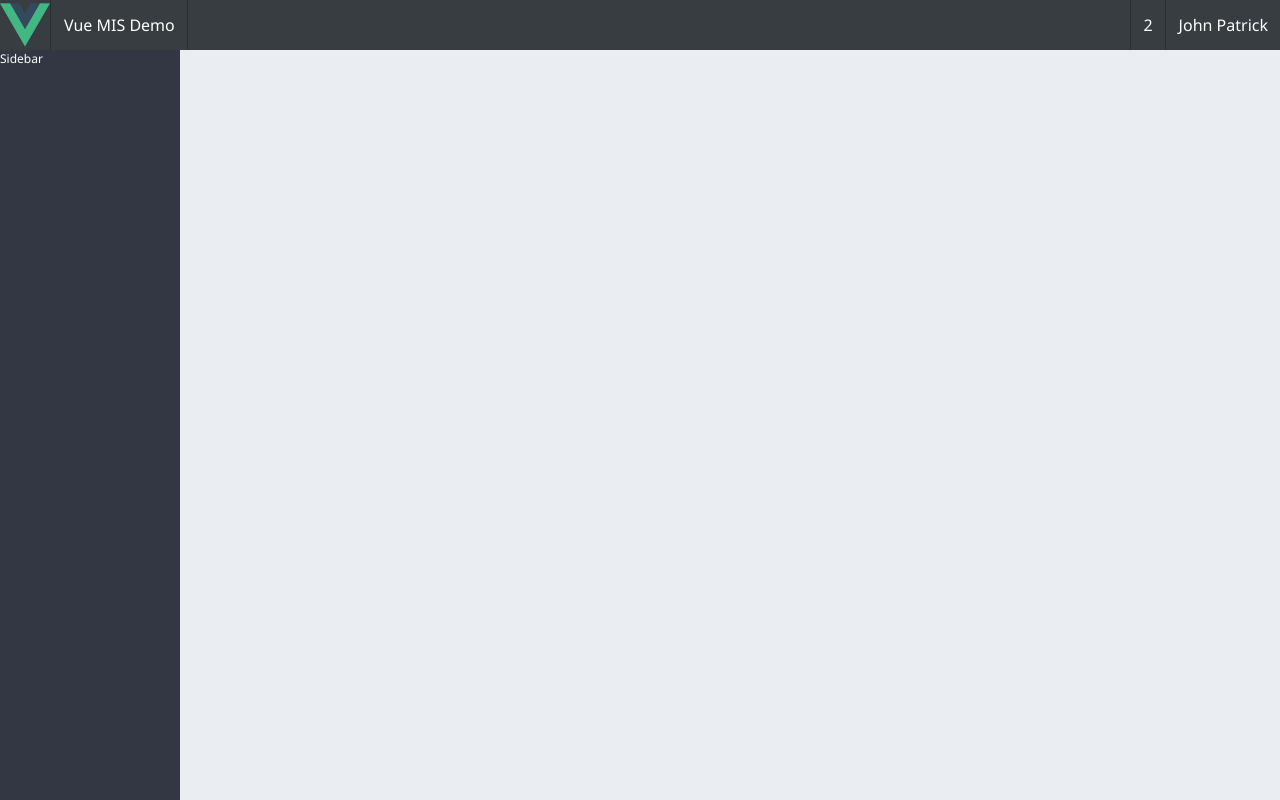
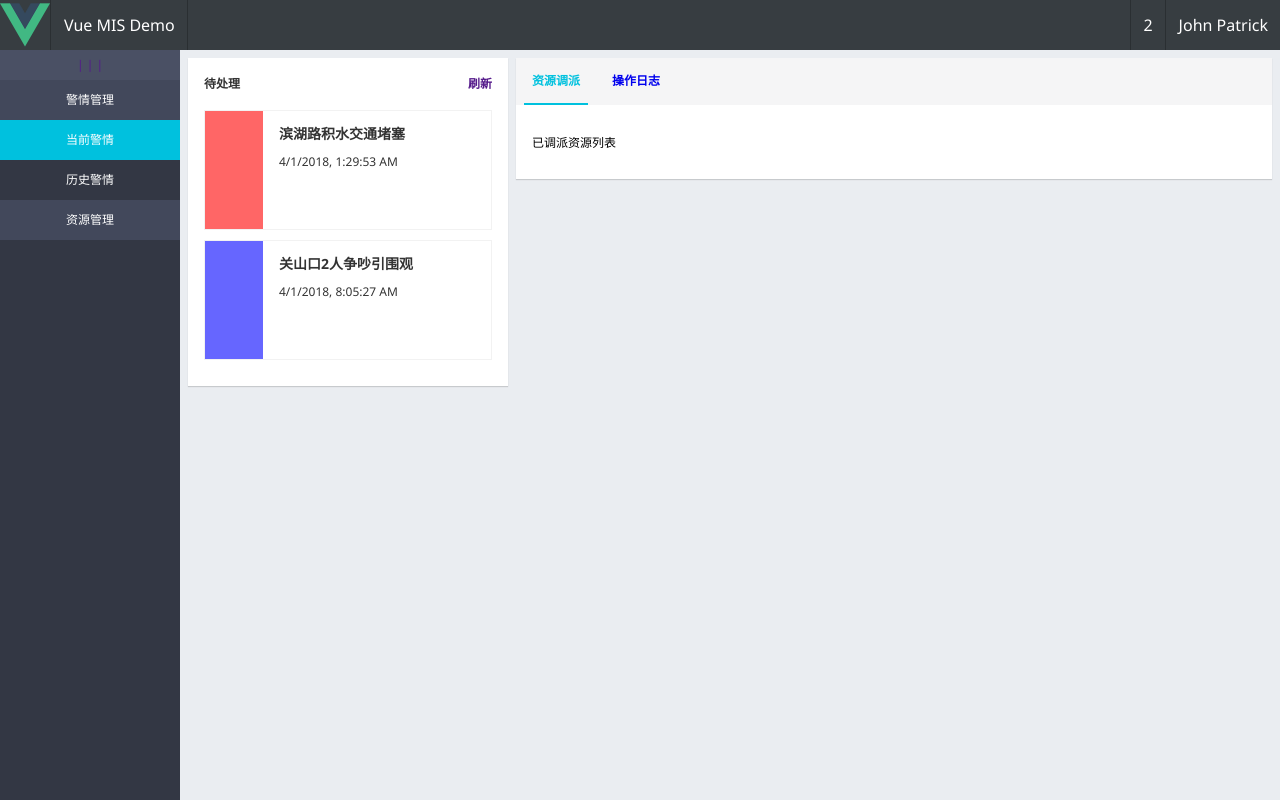
Before and after one commit to liyuan-rey/vue-mis-demo, a Vue app: page /#/incidents/pending-list in a window 1280 px wide. Built offline with nearby package versions, Linux system fonts and the light colour scheme.

Commit message:
update: implement pending-list

```diff
--- a/public/styles.css
+++ b/public/styles.css
@@ -2,6 +2,7 @@ body {
   margin: 0;
   padding: 0;
   font-family: "Segoe UI", "Microsoft YaHei UI";
+  font-size: 12px;
 }
 
 a {
@@ -28,9 +29,9 @@ ol {
 }
 
 .level-urgent {
-  background-color: rgba(255, 0, 0, 0.60);
+  background-color: rgba(255, 0, 0, 0.6);
 }
 
 .level-normal {
-  background-color: rgba(0, 0, 255, 0.60);
+  background-color: rgba(0, 0, 255, 0.6);
 }
--- a/src/views/incidents/pending-list/pending-list.vue
+++ b/src/views/incidents/pending-list/pending-list.vue
@@ -1,6 +1,6 @@
 <template>
   <div>
-    <!-- <div class="inc-mag-left">
+    <div class="inc-mag-left">
       <div class="inc-list box-shadow">
         <div class="title">
           <span>待处理</span>
@@ -10,11 +10,11 @@
         </div>
         <div class="content">
           <ul>
-        <li *ngFor="let incident of incidents" (click)="selectIncident($event, incident.id)">
+            <li v-for="incident in incidents" :key="incident.id" v-on:click="selectIncident($event, incident.id)">
               <div class="list-cell">
-            <div class="cell-icon" [ngClass]="common.getLevelStyle(incident.level)"></div>
-            <div class="title">{{incident.title}}</div>
-            <div>{{incident.reportTime.toLocaleString()}}</div>
+                <div class="cell-icon" v-bind:class="getLevelStyle(incident.level)"></div>
+                <div class="title">{{ incident.title }}</div>
+                <div>{{ incident.reportTime.toLocaleString() }}</div>
               </div>
             </li>
           </ul>
@@ -23,13 +23,13 @@
     </div>
 
     <div class="inc-mag-right">
-  <div *ngIf="currentIncident" class="inc-detail box-shadow">
-    <div class="title">{{currentIncident.title}}</div>
-    <div>{{currentIncident.reportTime.toLocaleTimeString()}}</div>
-    <div class="{{common.getLevelStyle(currentIncident.level)}}">
-      {{currentIncident.level + " - " + common.getLevelTitle(currentIncident.level)}}
+      <div v-if="currentIncident" class="inc-detail box-shadow">
+        <div class="title">{{ currentIncident.title }}</div>
+        <div>{{ currentIncident.reportTime.toLocaleTimeString() }}</div>
+        <div v-bind:class="getLevelStyle(currentIncident.level)">
+          {{ currentIncident.level + ' - ' + getLevelTitle(currentIncident.level) }}
         </div>
-    <div>{{currentIncident.description}}</div>
+        <div>{{ currentIncident.description }}</div>
       </div>
 
       <div class="inc-relative-content box-shadow">
@@ -47,19 +47,45 @@
           </div>
         </div>
       </div>
-    </div>-->
+    </div>
   </div>
 </template>
 
 <script scoped lang="ts">
 import { Component, Vue } from 'vue-property-decorator';
+import { Incident } from '../shared/incident';
+import { getLevelStyle, getLevelTitle } from '../shared/utils';
+import svc from '../../../shared/client-sdk';
 
 @Component({ components: {} })
-export default class PendingList extends Vue {}
-</script>
+export default class PendingList extends Vue {
+  data() {
+    return {
+      common: {
+        getLevelStyle: getLevelStyle,
+        getLevelTitle: getLevelTitle,
+      },
+      currentIncident: null,
+      incidents: svc.getIncidentListSimple(),
+    };
+  }
+
+  getLevelStyle = getLevelStyle;
+  getLevelTitle = getLevelTitle;
+
+  selectIncident(e: any, id: string) {
+    e.preventDefault();
+
+    if (this.$data.currentIncident && this.$data.currentIncident.id === id) {
+      return;
+    }
+
+    this.$data.currentIncident = svc.getIncidentInfo(id);
+  }
+}
 </script>
 
-<style lang="css">
+<style lang="scss" scoped>
 :host {
   display: block;
   font-size: 12px;
@@ -68,37 +94,28 @@ export default class PendingList extends Vue {}
 
 .inc-mag-left {
   width: 320px;
-}
 
-.inc-mag-left .inc-list {
+  .inc-list {
     color: #333333;
     background-color: #fff;
     padding: 16px;
-}
 
-.inc-list .title {
+    .title {
       font-size: 12px;
       font-weight: bold;
       height: 20px;
       margin-bottom: 16px;
     }
 
-.inc-list .content {
-  font-size: 12px;
-}
-
-.inc-list .content li {
+    .content {
+      li {
         margin-bottom: 10px;
-}
-
-.inc-list .content li .list-cell {
+        .list-cell {
           position: relative;
           padding: 0 20px 0 74px;
           height: 118px;
           border: 1px solid #f2f2f2;
-}
-
-.list-cell .cell-icon {
+          .cell-icon {
             position: absolute;
             top: 0px;
             left: 0px;
@@ -106,13 +123,18 @@ export default class PendingList extends Vue {}
             width: 58px;
           }
 
-.list-cell .title {
+          .title {
             font-size: 14px;
             margin-top: 12px;
             margin-bottom: 10px;
           }
 
-.list-cell .desc {
+          .desc {
+          }
+        }
+      }
+    }
+  }
 }
 
 .inc-mag-right {
@@ -120,23 +142,18 @@ export default class PendingList extends Vue {}
   top: 8px;
   right: 8px;
   left: 336px;
+
+  .inc-detail {
+    background-color: #fff;
+    padding: 16px;
+    .title {
+      font-weight: bold;
+    }
   }
 
-.inc-mag-right .inc-detail {
+  .inc-relative-content {
     background-color: #fff;
-  padding: 16px;
-}
-
-.inc-detail .title {
-  font-size: 12px;
-  font-weight: bold;
-}
-
-.inc-mag-right .inc-relative-content {
-  background-color: #fff;
-}
-
-.inc-relative-content ul.header {
+    ul.header {
       border: none;
       width: 100%;
       height: 45px;
@@ -144,14 +161,13 @@ export default class PendingList extends Vue {}
       background-color: #f5f5f6;
       list-style: none;
       display: table;
+      font-weight: bold;
     }
-
-.inc-relative-content ul.header > li {
+    ul.header > li {
       float: left;
       position: relative;
       display: block;
     }
-
     ul.header > li a {
       border: none;
       border-bottom: 2px solid transparent;
@@ -167,11 +183,12 @@ ul.header > li.active a {
       color: #00c1de;
     }
 
-.inc-relative-content .body {
+    .body {
       position: relative;
-}
-
-.inc-relative-content .body .page {
+      .page {
         padding: 16px;
       }
+    }
+  }
+}
 </style>
--- /dev/null
+++ b/src/views/incidents/shared/utils.ts
@@ -0,0 +1,14 @@
+const LevelStyle = {
+  1: ['level-urgent', '紧急'],
+  2: ['', ''],
+  3: ['level-normal ', '普通'],
+  4: ['', '']
+};
+
+export function getLevelStyle(level: number): string {
+  return LevelStyle[level + ''][0];
+}
+
+export function getLevelTitle(level: number): string {
+  return LevelStyle[level + ''][1];
+}
--- a/src/views/sidebar/sidebar.vue
+++ b/src/views/sidebar/sidebar.vue
@@ -1,40 +1,68 @@
 <template>
-  <div class="cls-sidebar">Sidebar
-    <!-- <div class="toggle">
+  <div>
+    <div class="toggle">
       <a href="">| | |</a>
     </div>
     <div
-      *ngFor="let item of navData"
+      v-for="item in navData"
+      :key="item.id"
       class="nav-page"
-      [class.active]="isPageActived(item)"
-      (click)="togglePage($event, item)"
+      v-bind:class="{ active: isPageActived(item) }"
+      v-on:click="togglePage($event, item)"
     >
       <div class="nav-page-title sidebar-trans">
-        <span>{{item.label}}</span>
+        <span>{{ item.label }}</span>
       </div>
       <ul
         class="sidebar-trans"
-        [style.max-height.px]="isPageActived(item) ? item.children.length * 40 : 0"
+        v-bind:style="{ maxHeight: (isPageActived(item) ? item.children.length * 40 : 0) + 'px' }"
       >
         <li
-          *ngFor="let child of item.children"
-          [class.active]="isPageActived(item) && currentItemId === child.id"
+          v-for="child in item.children"
+          :key="child.id"
+          v-bind:class="{ active: isPageActived(item) && currentItemId === child.id }"
         >
-          <a routerLink="child.uri" (click)="itemClick($event, child)">{{child.label}}</a>
+          <router-link v-bind:to="child.uri" v-on:click="itemClick($event, child)">{{ child.label }}</router-link>
         </li>
       </ul>
-    </div>-->
+    </div>
   </div>
 </template>
 
 <script scoped lang="ts">
 import { Component, Vue } from 'vue-property-decorator';
+import svc from '../../shared/client-sdk';
+import { NavigationItem } from './shared/navigation-item';
 
 @Component({ components: {} })
-export default class Sidebar extends Vue {}
+export default class Sidebar extends Vue {
+  data() {
+    const nav: NavigationItem[] = svc.getNavigationSettings();
+    return {
+      navData: nav,
+      activedPageId: nav[0].id,
+      currentItemId: nav[0].children[0].id,
+    };
+  }
+
+  isPageActived(p: NavigationItem) {
+    return p.id === this.$data.activedPageId;
+  }
+
+  togglePage(e: any, p: NavigationItem) {
+    e.preventDefault();
+    this.$data.activedPageId = !this.isPageActived(p) ? p.id : null;
+  }
+
+  itemClick(e: any, item: NavigationItem) {
+    e.preventDefault();
+    e.stopPropagation();
+    this.$data.currentItemId = item.id;
+  }
+}
 </script>
 
-<style lang="css">
+<style lang="scss" scoped>
 :host {
   width: 180px;
   height: 100%;
@@ -59,9 +87,8 @@ export default class Sidebar extends Vue {}
   color: #fff;
   overflow-x: hidden;
   overflow-y: auto;
-}
 
-.nav-page .nav-page-title {
+  .nav-page-title {
     height: 40px;
     line-height: 40px;
     background-color: #42485b;
@@ -71,11 +98,11 @@ export default class Sidebar extends Vue {}
     overflow: hidden;
   }
 
-.nav-page .nav-page-title:hover {
+  .nav-page-title:hover {
     background: #00c1de;
   }
 
-.nav-page ul {
+  ul {
     width: 200px;
     margin: 0;
     padding: 0;
@@ -84,7 +111,7 @@ export default class Sidebar extends Vue {}
     overflow-x: hidden;
   }
 
-.nav-page li a {
+  li a {
     color: #fff;
     text-align: center;
     position: relative;
@@ -95,11 +122,12 @@ export default class Sidebar extends Vue {}
     overflow: hidden;
   }
 
-.nav-page li a:hover {
+  li a:hover {
     background-color: #4a5064;
   }
 
-.nav-page li.active a {
+  li.active a {
     background: #00c1de;
   }
+}
 </style>
--- a/src/views/topbar/topbar.vue
+++ b/src/views/topbar/topbar.vue
@@ -27,7 +27,7 @@ export default class Topbar extends Vue {
 }
 </script>
 
-<style lang="css">
+<style lang="scss" scoped>
 .logo {
   margin-right: 1px;
   border-right: 1px solid #2a2f32;
@@ -48,19 +48,19 @@ export default class Topbar extends Vue {
   right: 0px;
   margin-left: 1px;
   border-left: 1px solid #2a2f32;
-}
 
-.info .user {
+  .user {
     position: relative;
     padding-left: 12px;
     padding-right: 12px;
   }
 
-.info .notice {
+  .notice {
     position: relative;
     margin-right: 1px;
     border-right: 1px solid #2a2f32;
     padding-left: 12px;
     padding-right: 12px;
   }
+}
 </style>
```
Lines whose indentation alone changed are shown as unchanged.
